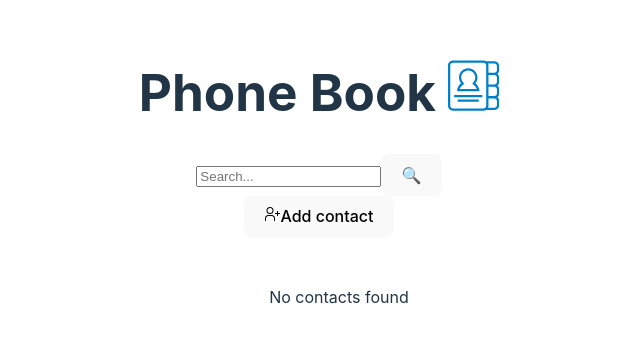
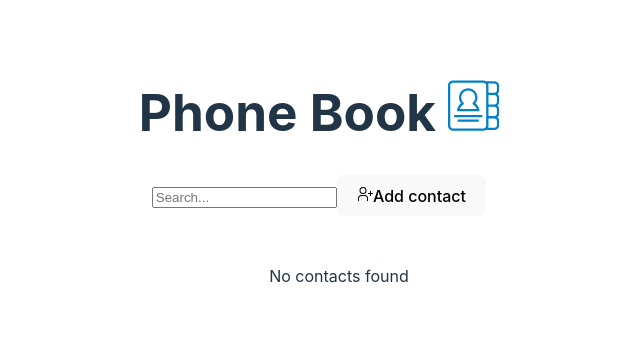
Before and after one commit to mateo-gomez/phonebook-r5, a React (Vite) app: page / in a window 1280 px wide. Shown: the part 209-550 px from the top of the page, without its empty margins (321-961 px from the left). Built offline with nearby package versions, Linux system fonts and the light colour scheme.

Commit message:
Refactor search input

```diff
--- a/src/components/InputSearch.jsx
+++ b/src/components/InputSearch.jsx
@@ -1,20 +1,12 @@
-import Button from "./Button";
-
 export const InputSearch = ({ onChange }) => {
 	return (
-		<div className="search-container">
-			<form action="" method="get">
 		<input
-					className="search-input"
+			className="search"
 			type="search"
 			name="search"
 			placeholder="Search..."
 			onChange={onChange}
 		/>
-
-				<Button className="search-button">🔍</Button>
-			</form>
-		</div>
 	);
 };
 
```
Lines whose indentation alone changed are shown as unchanged.
